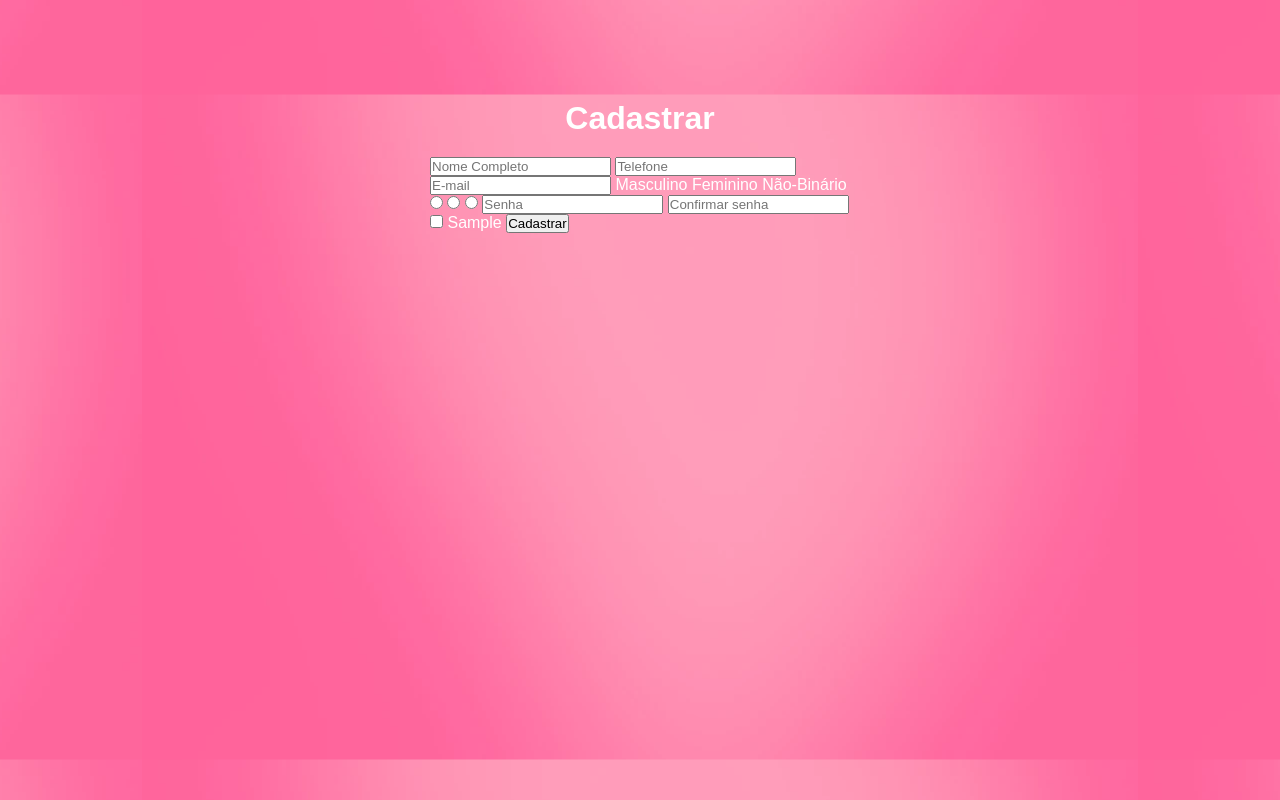
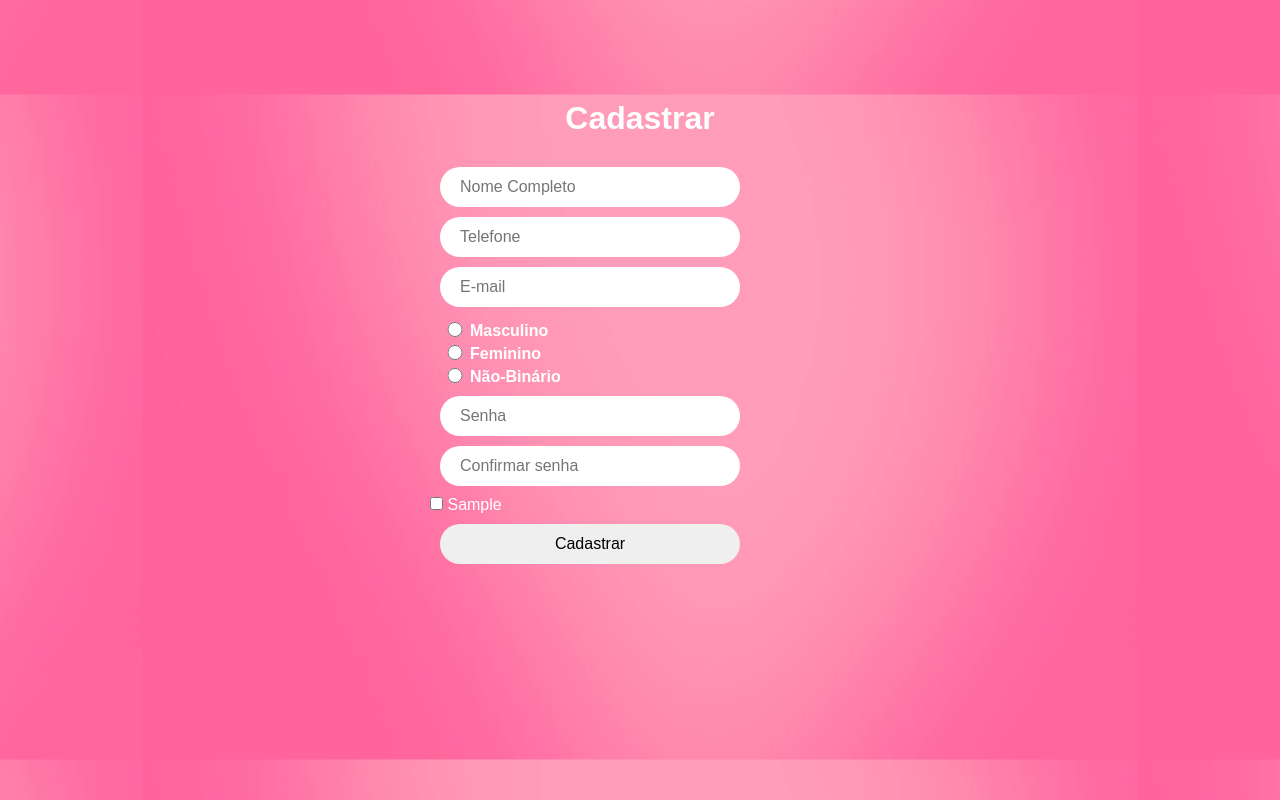
Before and after one commit to Newtinh00/lab-eng-soft, a PHP site: page /cadastrar.php in a window 1280 px wide. Run offline with PHP 8.4, Linux system fonts and the light colour scheme; tables that the repository leaves empty hold one stand-in row (values such as "Sample post").

Commit message:
Add files via upload

```diff
--- a/AreaPrivada.php
+++ b/AreaPrivada.php
@@ -9,7 +9,7 @@ if(!isset($_SESSION['id_usuario']))
 ?>
 
 <!DOCTYPE html>
-<html lang="en">
+<html lang="pt-br">
 <head>
     <meta charset="UTF-8">
     <meta http-equiv="X-UA-Compatible" content="IE=edge">
--- a/CSS/estilo.css
+++ b/CSS/estilo.css
@@ -8,14 +8,35 @@ body{
     color: white;
     font-family: Arial, Helvetica, sans-serif;
 }
-input [type=text]{
+.radio-button{
+   display: block;
+}
+
+.radio-button label{
+    display: flex;
+    padding-left: 10px;
+    padding-top: 5px;
+    padding-right: 5px;
+    font-weight: bold;
+}
+
+input[type="radio"]{
+    width: 30px;
+    height: 15px;
+}
+
+input [type="checkbox"]{
+    border: 2px red solid;
+}
+
+.caixa{
     display: block;
-    height: 55px;
-    width: 400px;
+    height: 40px;
+    width: 300px;
     margin: 10px;
     border-radius: 30px;
     border: 1px solid black;
-    font-size: 16pt;
+    font-size: 12pt;
     padding: 10px 20px;
     /*background-color: rgba(255, 255, 255,0.01);fundo do nome e password*/
     border: none;
--- a/cadastrar.php
+++ b/cadastrar.php
@@ -5,27 +5,39 @@
 
 <html lang="pt-br">
     <head>
-    <meta charset="utf-8"/>
+        <meta charset="UTF-8">
         <title>Projeto Login</title>
-    <link rel="stylesheet" href = "CSS/estilo.css">
+        <link rel="stylesheet" href ="CSS/estilo.css">
     </head>
     <body>
         <div id="corpo-form-cad">
         <h1>Cadastrar</h1>
         <form method="POST">
-        <input type="text" name="nome" placeholder="Nome Completo" maxlength="30">
-        <input type="text" name="telefone"placeholder="Telefone" maxlength="30">
-        <input type="email" name="email"placeholder="E-mail"maxlength="40">
+            <input type="text" class="caixa" name="nome" placeholder="Nome Completo" maxlength="30">
+            <input type="text" class="caixa" name="telefone"placeholder="Telefone" maxlength="30">
+            <input type="email" class="caixa" name="email"placeholder="E-mail"maxlength="40">
 
-        <label for="masc">Masculino</label>
-        <label for="fem">Feminino</label>
-        <label for="n-bin">Não-Binário</label>
+            <div class="radio-button">
+                <label for="masc">
                     <input type="radio" id="masc" name="genero" value=1>
+                    Masculino
+                </label>
+
+                <label for="fem">
                     <input type="radio" id="fem" name="genero" value=2>
+                    Feminino
+                </label>
+
+
+                <label for="n-bin">
                 <input type="radio" id="n-bin" name="genero" value=3>
+                    Não-Binário
+                </label>
+            </div>
 
-        <input type="password" name="senha"placeholder="Senha" maxlength="15">
-        <input type="password" name="confsenha" placeholder="Confirmar senha" maxlength="15">
+
+            <input type="password" class="caixa" name="senha"placeholder="Senha" maxlength="15">
+            <input type="password" class="caixa" name="confsenha" placeholder="Confirmar senha" maxlength="15">
 
             <?php
 
@@ -39,10 +51,9 @@
                                 if($key != 'id_interesse'){
                                     echo $value;
                                 }
-
                                 if($key == 'id_interesse'){
                             ?>
-                                <input type="checkbox" name="interesses[]" value="<?php echo $value;?>">
+                                <input type="checkbox" class="interesse" name="interesses[]" value="<?php echo $value;?>">
                             <?php
                                 }
                             ?>
@@ -52,7 +63,7 @@
                 }
             ?>
 
-        <input type="submit" value="Cadastrar">
+            <input type="submit" class="caixa" value="Cadastrar">
 
         </form>
         </div>
@@ -80,7 +91,7 @@
                     if( $u->cadastrar($nome,$telefone,$email,$senha,$genero,$interesse))
                     {
                         ?>
-                       <div id="msg-sucesso"> cadastrado com sucesso, acesse para entrar</div>
+                        <div id="msg-sucesso"> Cadastrado com sucesso, acesse para entrar!</div>
 
                         <?php
                             header("location: index.php");
@@ -92,7 +103,7 @@
                     else
                     {
                         ?>
-                       <div class="msg-erro"> Email ja cadastrado</div>
+                        <div class="msg-erro"> E-mail já cadastrado</div>
                         <?php
                     }
 
@@ -101,11 +112,9 @@
                     {
 
                         ?>
-                       <div class="msg-erro"> Senha e confirmar senha nao corresponde</div>
+                        <div class="msg-erro"> Senhas não correspondem</div>
                         <?php
                     }
-
-
                 }
                 else
                 {
@@ -120,13 +129,11 @@
             }else
             {
                 ?>
-                <div class="mensagem erro"> Preencha todos os campos</div>
+                    <div class="mensagem erro"> Preencha todos os campos!</div>
                         <?php
 
             }
         }
-
-
         ?>
     </body>
 </html>
--- a/classes/usuarios.php
+++ b/classes/usuarios.php
@@ -24,12 +24,11 @@ class Usuario{
         else
         {
             //caso nao cadastrado
-            $sql = $this->pdo->prepare("INSERT INTO usuarios (nome,telefone,email,senha,id_genero,id_interesse) VALUES (:n, :t, :e, :s,:g,:i)");
+            $sql = $this->pdo->prepare("INSERT INTO usuarios (nome,telefone,email,senha,id_genero) VALUES (:n, :t, :e, :s,:g,:i)");
             $sql->bindValue(":n",$nome);
             $sql->bindValue(":t",$telefone);
             $sql->bindValue(":e",$email);
             $sql->bindValue(":g",$genero);
-            $sql->bindValue(":i",$interesse);
             $sql->bindValue(":s",$senha);
             $sql->execute();
             return true; //tudo ok
--- a/teste2.php
+++ b/teste2.php
@@ -9,7 +9,7 @@ if (isset($_POST['save'])) {
  	$interesses =  $_POST['interesses'];
 
 	foreach ($interesses as $item) {
-		echo $item;
+		echo $item . "<br>";
 	}
 
 
```
Also changed, not shown: app.sql (+8 -2 lines), index.php (+7 -5 lines). Lines whose indentation alone changed are shown as unchanged.
